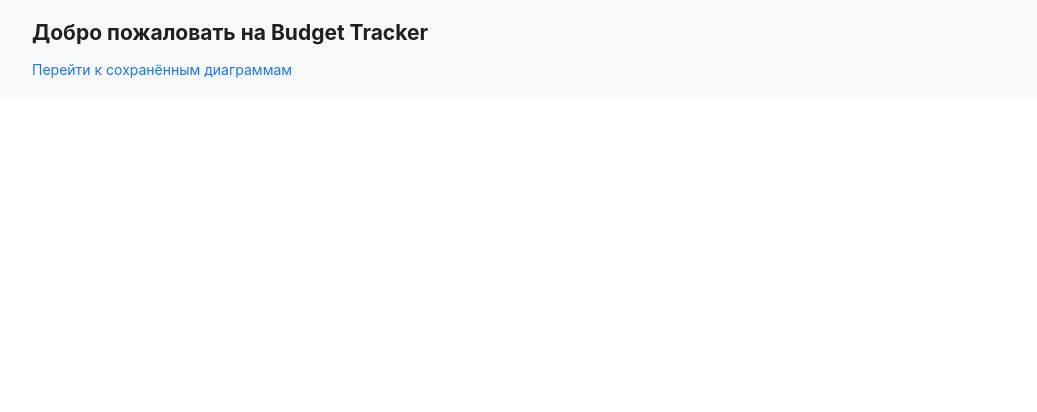
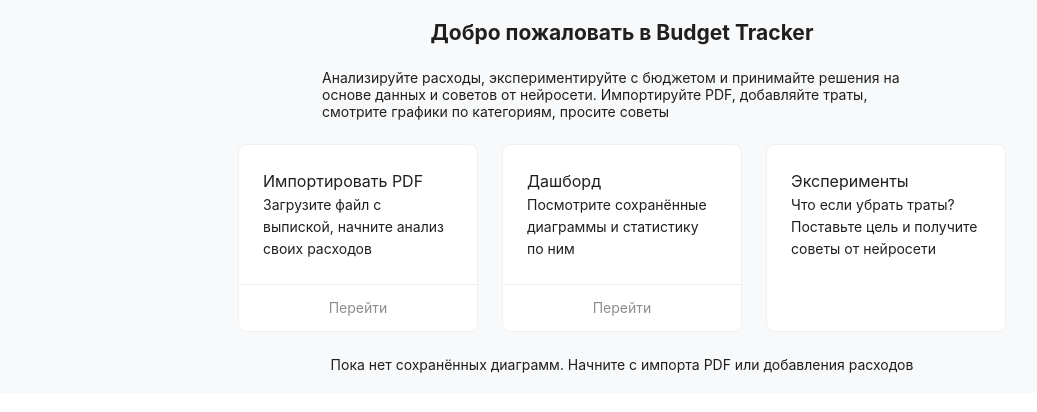
Before and after one commit to LizKa2091/budget-tracker, a React (Vite) app in the folder frontend/: page / in a window 1280 px wide. Shown: the top 412 px of the page, without its empty margins (18-1055 px from the left). Built offline with nearby package versions, Linux system fonts and the light colour scheme.

Commit message:
feat(home page): fill page with text and cards

```diff
--- a/frontend/src/pages/HomePage/HomePage.module.scss
+++ b/frontend/src/pages/HomePage/HomePage.module.scss
@@ -2,3 +2,13 @@
    background-color: $main-bg;
    padding: 20px 50px;
 }
+.info {
+   max-width: 600px;
+}
+.card {
+   width: 240px;
+
+   &Title {
+      font-size: 1rem;
+   }
+}
--- a/frontend/src/pages/HomePage/HomePage.tsx
+++ b/frontend/src/pages/HomePage/HomePage.tsx
@@ -1,21 +1,72 @@
-import { Layout, Flex } from 'antd';
-import { type FC } from 'react'
+import { Layout, Flex, Card, Statistic, Divider } from 'antd';
+import { type FC, useMemo } from 'react';
 import { Link } from 'react-router-dom';
+import ChartExports from '../../shared/context/ChartContext';
 import styles from './HomePage.module.scss';
+import type { IChartSlot } from '../../shared/types/charts';
 
 const { Content } = Layout;
+const { useChartContext } = ChartExports;
 
 const HomePage: FC = () => {
+   const { charts } = useChartContext();
+
+   const lastChart = useMemo(() => {
+      const filtered = charts.filter((chart: IChartSlot) => chart.data && chart.data.length > 0);
+
+      return filtered.length > 0 ? filtered[filtered.length - 1] : null;
+   }, [charts]);
+
+   const lastChartData = lastChart?.data || [];
+
+   const totalSpent = useMemo(() => lastChartData.reduce((sum, item) => sum + (item.amount || 0), 0), [lastChartData]);
+   const biggestExpense = useMemo(() => {
+      if (lastChartData.length === 0) return { title: '–', amount: 0 };
+
+      return lastChartData.reduce((max, item) => item.amount > max.amount ? item : max, { title: '', amount: 0 });
+   }, [lastChartData]);
+
    return (
       <Layout>
-         <Content>
-            <Flex vertical className={styles.container} gap='middle'>
-               <h2>Добро пожаловать на Budget Tracker</h2>
-               <Link to='/dashboard'>Перейти к сохранённым диаграммам</Link>
+         <Content className={styles.container}>
+            <Flex vertical align='center' gap='large'>
+               <h2>Добро пожаловать в Budget Tracker</h2>
+               <p className={styles.info}>
+                  Анализируйте расходы, экспериментируйте с бюджетом и принимайте решения на основе данных и советов от нейросети.
+                  Импортируйте PDF, добавляйте траты, смотрите графики по категориям, просите советы
+               </p>
+               <Flex wrap gap='large' justify='center'>
+                  <Card hoverable actions={[<Link to='/import-pdf'>Перейти</Link>]} className={styles.card}>
+                     <p className={styles.cardTitle}>Импортировать PDF</p>
+                     <p>Загрузите файл с выпиской, начните анализ своих расходов</p>
+                  </Card>
+                  <Card hoverable actions={[<Link to='/dashboard'>Перейти</Link>]} className={styles.card}>
+                     <p className={styles.cardTitle}>Дашборд</p>
+                     <p>Посмотрите сохранённые диаграммы и статистику по ним</p>
+                  </Card>
+                  <Card hoverable className={styles.card}>
+                     <p className={styles.cardTitle}>Эксперименты</p>
+                     <p>Что если убрать траты? Поставьте цель и получите советы от нейросети</p>
+                  </Card>
+               </Flex>
+               {lastChart ? (
+                  <Flex vertical align='center' gap='medium'>
+                  <h3>Ваша последняя сохранённая диаграмма: {lastChart.name}</h3>
+                  <Divider />
+                  <Flex wrap justify='center' gap='large'>
+                     <Statistic title='Общие расходы' value={totalSpent} suffix='₽'/>
+                     <Statistic title='Самая крупная трата' value={biggestExpense.title} />
+                     <Statistic title='Сумма самой крупной траты' value={biggestExpense.amount} suffix='₽' />
+                  </Flex>
+                  <Divider />
+               </Flex>
+               ) : (
+                  <p>Пока нет сохранённых диаграмм. Начните с импорта PDF или добавления расходов</p>
+               )}
             </Flex>
          </Content>
       </Layout>
-   )
-}
+   );
+};
 
 export default HomePage;
```
